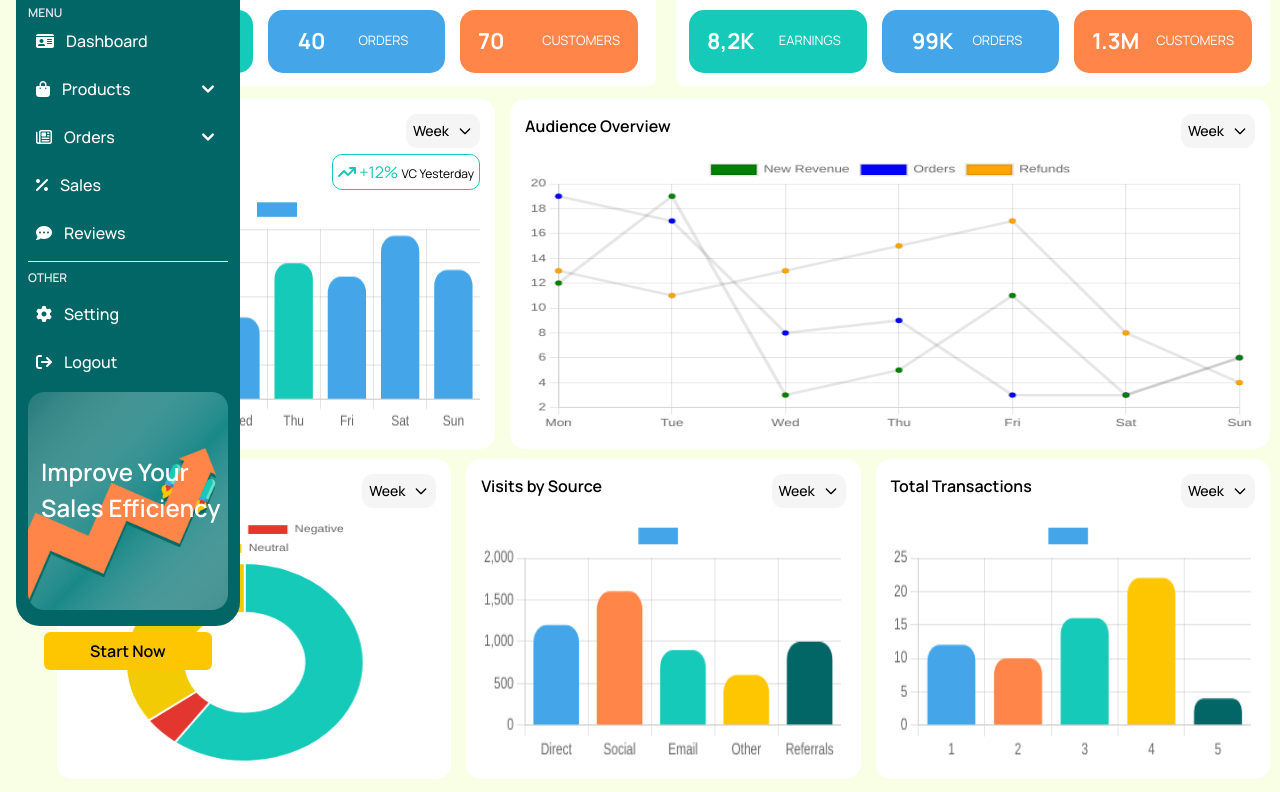
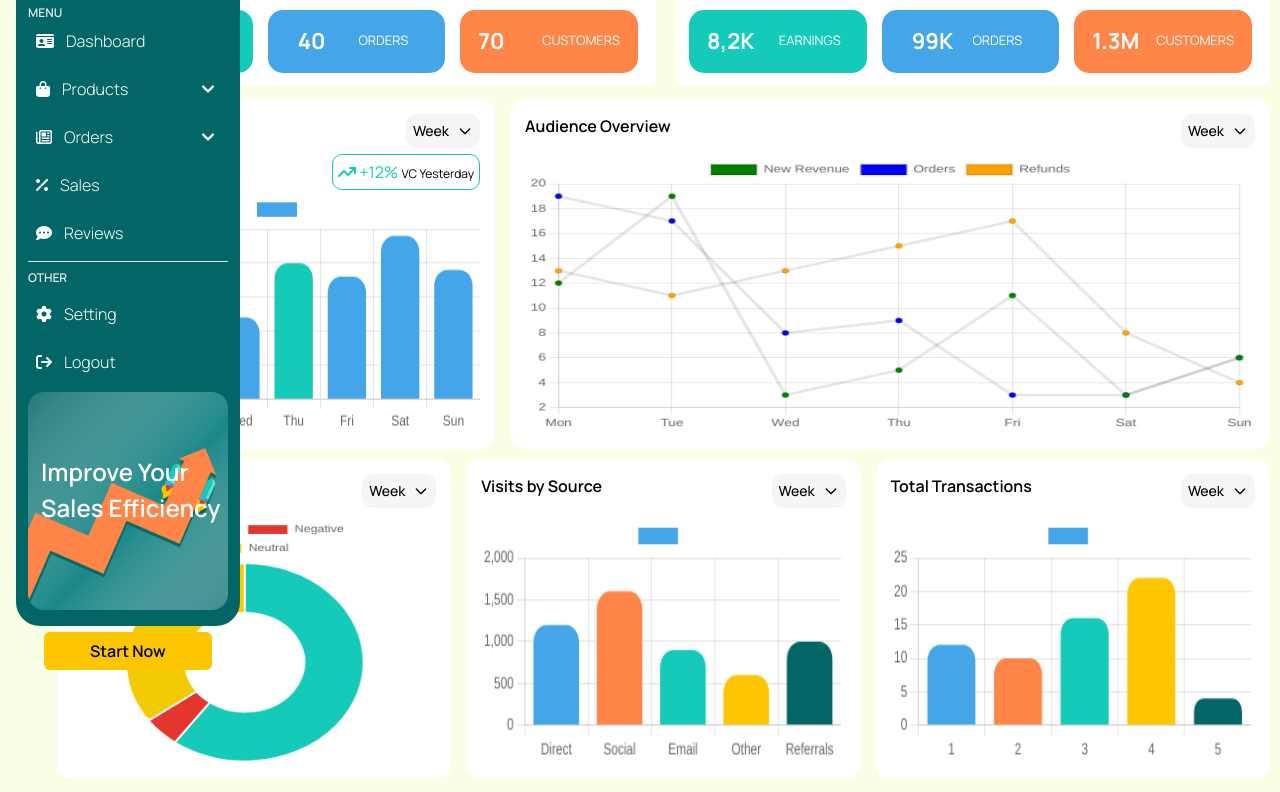
Before and after one commit to humbee-developers/comvi, a website: page public/index.html in a window 1280 px wide. Shown: the part 82-874 px from the top of the page. Drawn offline with nearby package versions, Linux system fonts and the light colour scheme.

Commit message:
font-weight fixed

```diff
--- a/public/index.html
+++ b/public/index.html
@@ -33,7 +33,7 @@
                   </div>
 
                   <h5 id="drawer-navigation-label" class=" text-xs font-semibold text-gray-200 uppercase ">Menu</h5>
-                  <ul class="space-y-2 font-medium">
+                  <ul class="space-y-2 font-light">
                      <li>
                         <a href="#" class="flex items-center p-2 rounded-lg  ">
                            <i class="fa-solid fa-id-card"></i>  <span class="ml-3 text-white">Dashboard</span>
```
